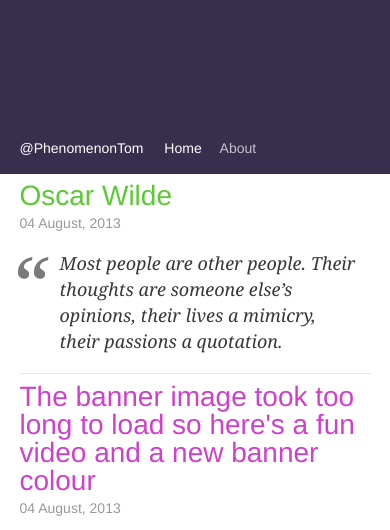
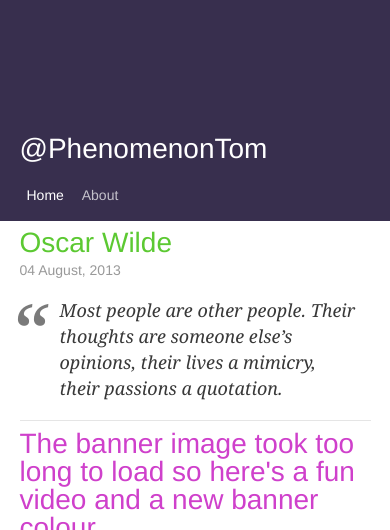
Before and after one commit to tomchatting/tomchatting.github.io, a Jekyll site: the page built from index.html, in a window 390 px wide. Shown: the top 530 px of the page. Built offline with Jekyll 4.4.1, drawn with Linux system fonts in a browser that asks for light colours; the list of posts is cut into pages by our own code; grey boxes are pictures that could not be loaded.

Commit message:
Small mobile fixes

```diff
--- a/css/main.css
+++ b/css/main.css
@@ -264,7 +264,7 @@ footer {
 
 .banner {
     padding-top: 30%; /* [1] */
- 	background-color: #382F4E; /*5E0042/9C4D3A*/
+ 	background-color: #382F4E; /*382F4E/9C4D3A*/
     display: block;
 }
 
@@ -291,9 +291,9 @@ footer {
 
 @media handheld, only screen and (max-width: 565px), only screen and (max-device-width: 565px)
 {
-	h1.title { font-size: 1em; }
+	h1.title { display: block; }
 	ul.nav li { margin: 0.5em; }
-	ul.nav { padding-left: 10px; }
+	ul.nav { padding-left: 0; }
 }
 
 /*----------------------
```
